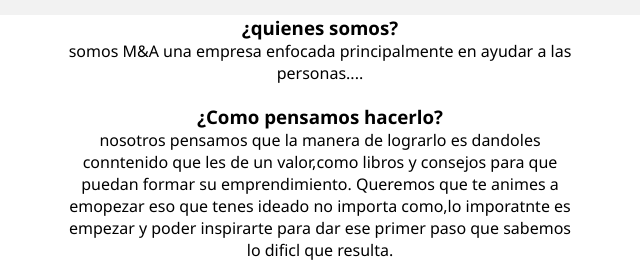
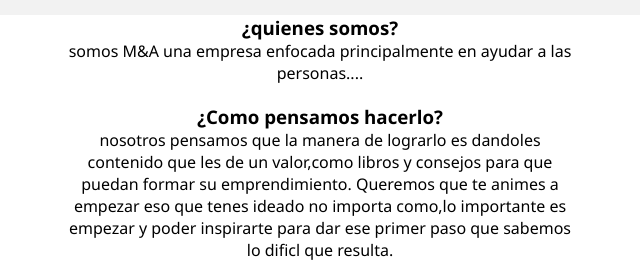
Before and after one commit to SantiagoAlvarez-JM/atlas, a plain HTML site: page index.html in a window 1280 px wide. Shown: the part 1580-1858 px from the top of the page, 320-960 px from the left. Drawn offline with nearby package versions, Linux system fonts and the light colour scheme; a script that the page names is missing.

Commit message:
Update index.html

```diff
--- a/index.html
+++ b/index.html
@@ -59,8 +59,8 @@
                         <p>somos M&A una empresa enfocada principalmente en  ayudar a las personas....</div>
                     <div class="service">
                         <h3 class="n-service">¿Como pensamos hacerlo?</h3>
-                        <p>nosotros pensamos que la manera de lograrlo es dandoles conntenido que les de un valor,como libros y consejos para que puedan formar su emprendimiento.
-                            Queremos que te animes a emopezar eso que tenes ideado no importa como,lo imporatnte es empezar y poder inspirarte para dar ese primer paso que sabemos lo  dificl que resulta.
+                        <p>nosotros pensamos que la manera de lograrlo es dandoles contenido que les de un valor,como libros y consejos para que puedan formar su emprendimiento.
+                            Queremos que te animes a empezar eso que tenes ideado no importa como,lo importante es empezar y poder inspirarte para dar ese primer paso que sabemos lo  dificl que resulta.
                         </p>
                     </div>
                     <div class="service">
```
